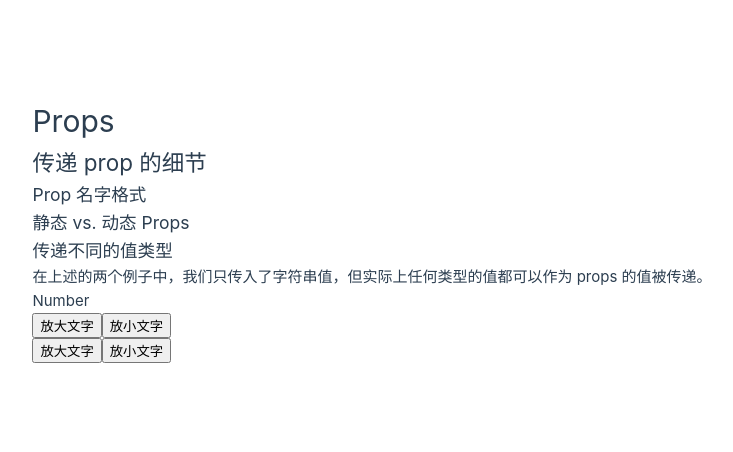
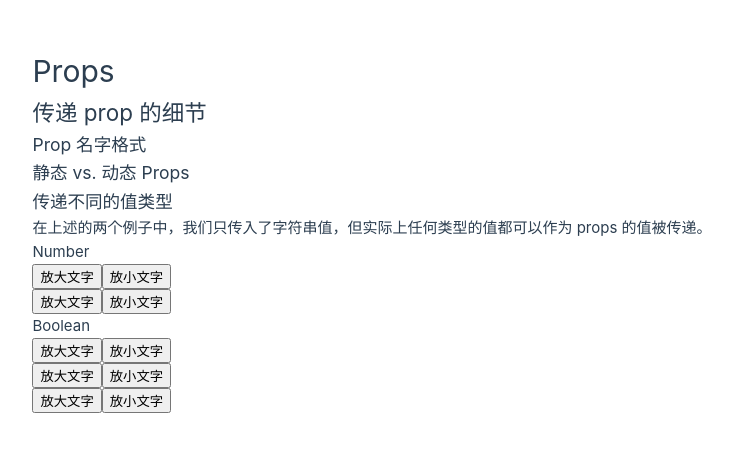
Before and after one commit to ShenlongDev/vue_xx, a Vue app: page / in a window 1280 px wide. Shown: the part 170-622 px from the top of the page, without its empty margins (268-1001 px from the left). Built offline with nearby package versions, Linux system fonts and the light colour scheme.

Commit message:
docs: 传递 prop 的细节 4
- 传递 Boolean

```diff
--- a/src/views/docs_component/ComponentProps.vue
+++ b/src/views/docs_component/ComponentProps.vue
@@ -11,6 +11,14 @@
   <PostBlog :likes="42" />
   <!-- 根据一个变量的值动态传入 -->
   <PostBlog :likes="post.likes" />
+  <h4>Boolean</h4>
+  <!-- 仅写上 prop 但不传值，会隐式转换为 `true` -->
+  <PostBlog is-published />
+  <!-- 虽然 `false` 是静态的值，我们还是需要使用 v-bind -->
+  <!-- 因为这是一个 JavaScript 表达式而不是一个字符串 -->
+  <PostBlog :is-published="false" />
+  <!-- 根据一个变量的值动态传入 -->
+  <PostBlog :is-published="post.isPublished" />
 </template>
 
 <script setup>
@@ -19,6 +27,7 @@ import PostBlog from '@/components/PostBlog.vue'
 const post = {
   title: 'This is the first post',
   author: 'super dev',
-  likes: 5003
+  likes: 5003,
+  isPublished: false
 }
 </script>
```
